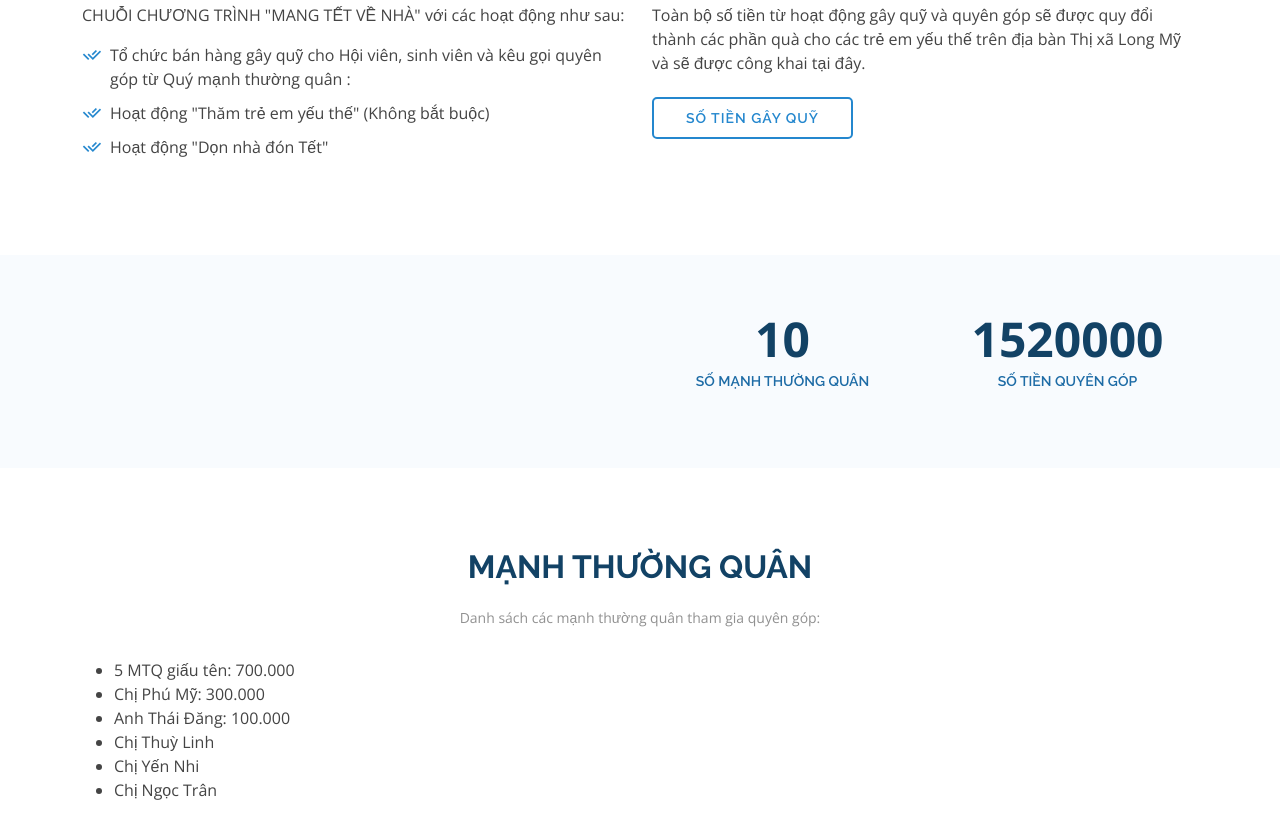
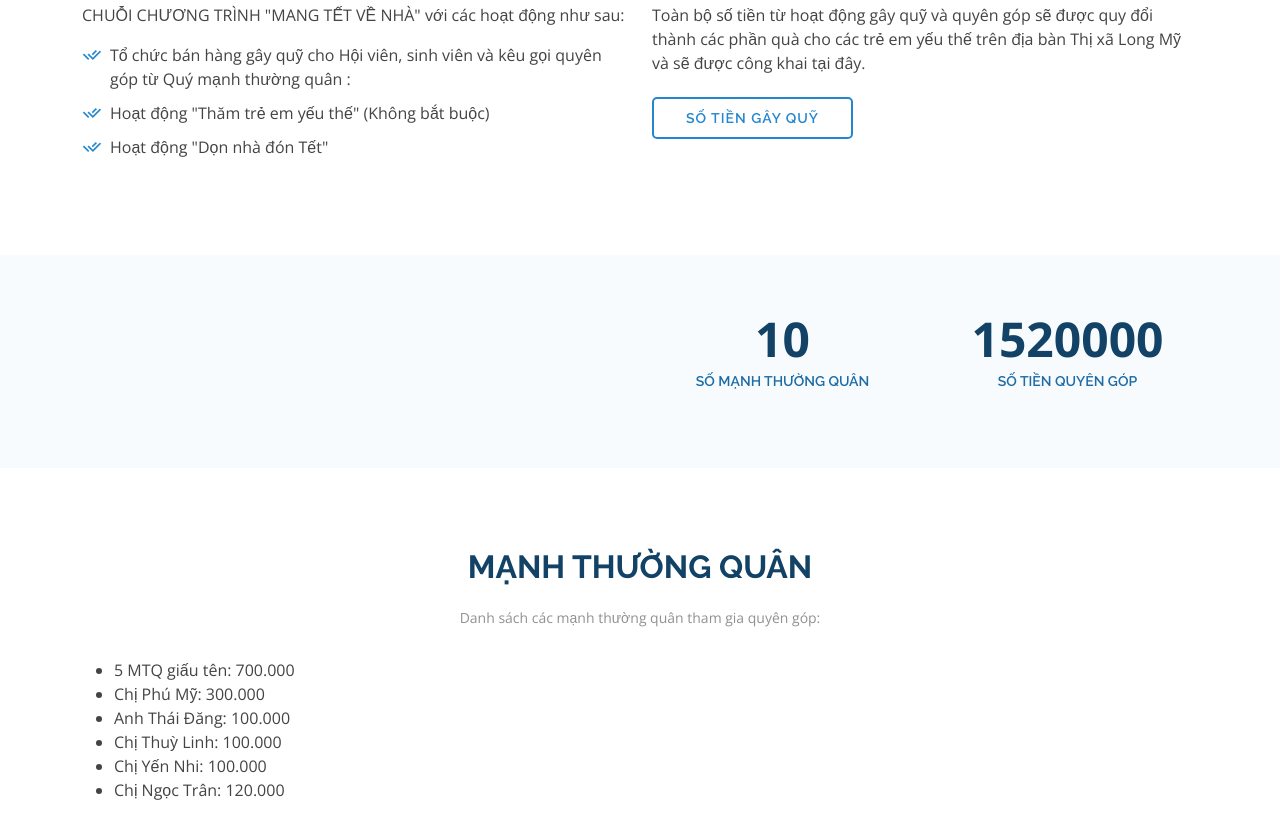
Before and after one commit to justt1n/mangtetvenha2022, a plain HTML site: page index.html in a window 1280 px wide. Shown: the part 1037-1875 px from the top of the page. Drawn offline with nearby package versions, Linux system fonts and the light colour scheme.

Commit message:
update toi 20/1

```diff
--- a/index.html
+++ b/index.html
@@ -149,9 +149,9 @@
           <li>5 MTQ giấu tên: 700.000</li>
           <li>Chị Phú Mỹ: 300.000</li>
           <li>Anh Thái Đăng: 100.000</li>
-          <li>Chị Thuỳ Linh</li>
-          <li>Chị Yến Nhi</li>
-          <li>Chị Ngọc Trân</li>
+          <li>Chị Thuỳ Linh: 100.000</li>
+          <li>Chị Yến Nhi: 100.000</li>
+          <li>Chị Ngọc Trân: 120.000</li>
         </ul>
 
 
```
